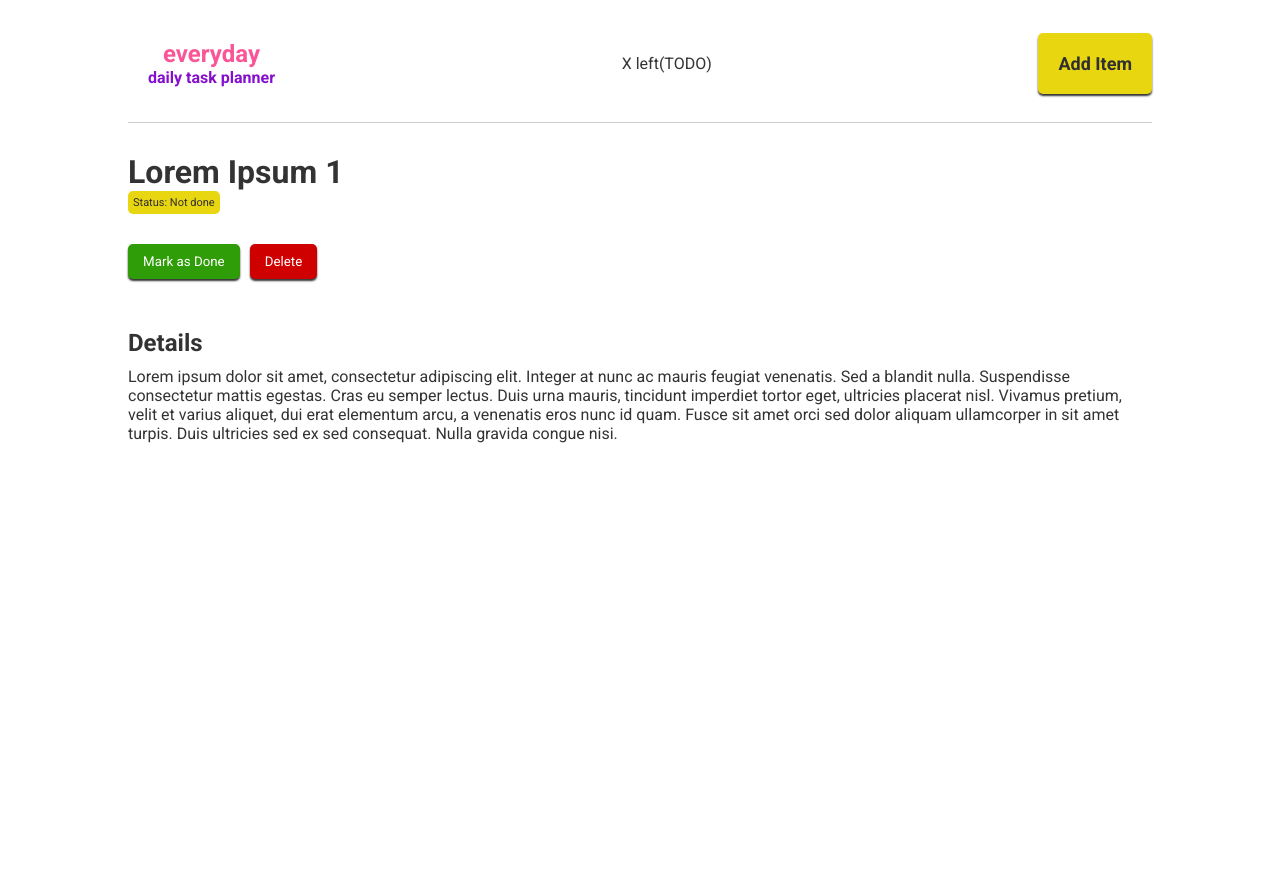
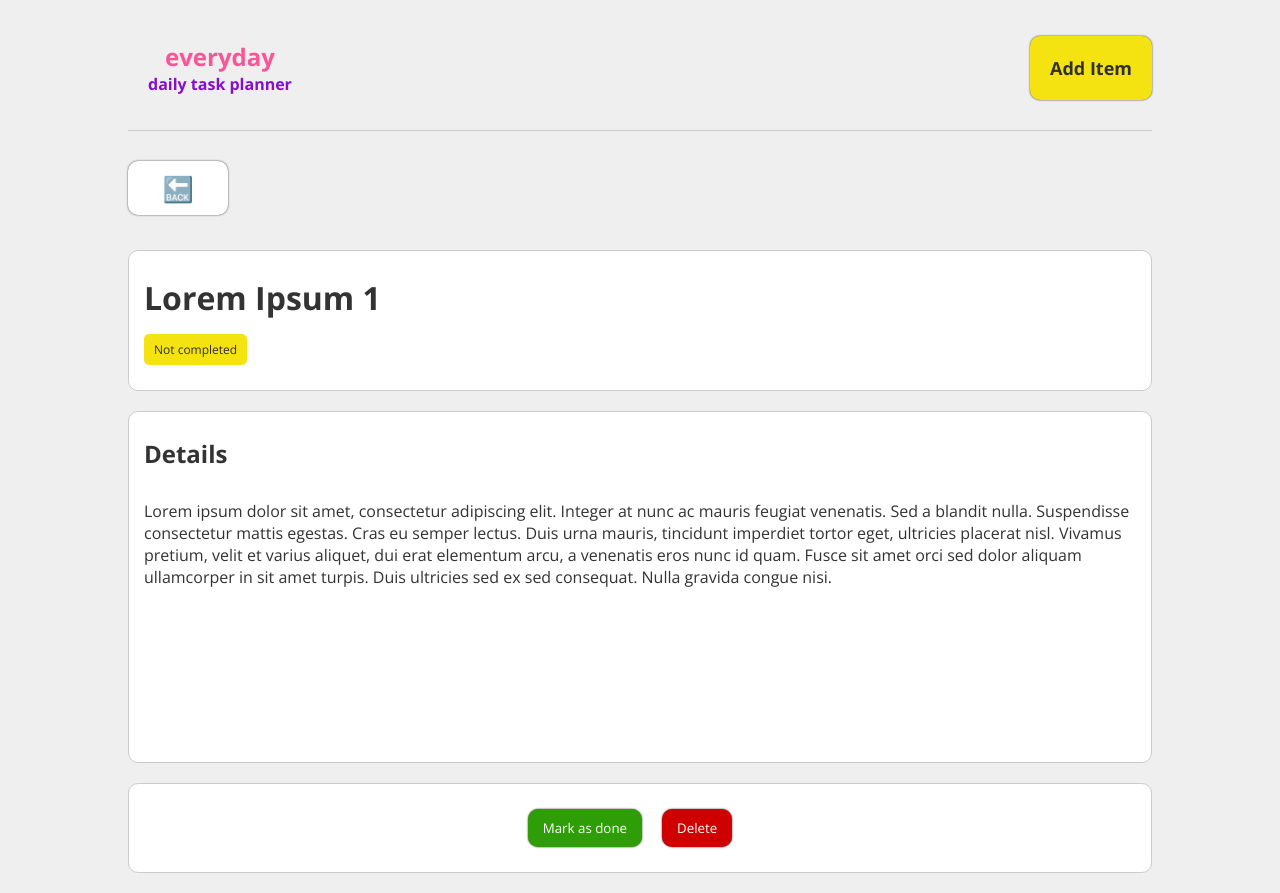
Before and after one commit to adithya-s-sekhar/everyday-todo, a React (Create React App) app: page /tasks/1 in a window 1280 px wide. Before the commit the page ends 800 px from the top, so only its background shows below. Built offline with nearby package versions, Linux system fonts and the light colour scheme; data requests are answered from the project's data file.

Commit message:
update ui

```diff
--- a/src/App.css
+++ b/src/App.css
@@ -1,16 +1,27 @@
-@import url('https://fonts.googleapis.com/css2?family=Roboto:wght@300;400;500;600;700&display=swap');
+@import url('https://fonts.googleapis.com/css2?family=Open Sans:wght@300;400;500;600;700&display=swap');
 
 *{
-  font-family: Roboto, sans-serif;
+  font-family: 'Open Sans', sans-serif;
   margin: 0;
 }
 
 body{
   color: #333;
+  background-color: #efefef;
 }
 
 a{
   text-decoration: none;
+}
+
+button,.add-button{
+  border: 0;
+  box-shadow: 0px 0px 2px 0px #333;
+  cursor: pointer;
+}
+
+button:active,.add-button:active{
+  box-shadow: 0px 0px 1px 0px #777;
 }
 
 .App{
@@ -31,7 +42,7 @@ a{
   font-weight: bold;
   font-size: 18px;
   text-decoration: none;
-  border-radius: 5px;
+  border-radius: 10px;
   text-align: center;
   display: inline-block;
   padding: 20px;
@@ -48,16 +59,12 @@ a{
 }
 
 .add-button,.task-input button{
-  background-color: #e8d610;
+  background-color: #f5e211;
   color: #303030;
-  border: 0;
-  box-shadow: 0px 2px 2px 0px #333;
 }
 
 .add-button:active,.task-input button:active{
   background-color: #f5e211;
-  box-shadow: 0px 1px 1px 0px #333;
-  transition: all 10ms ease;
 }
 
 .home{
@@ -69,6 +76,9 @@ a{
   display: flex;
   gap: 40px;
   flex-wrap: wrap;
+  min-width: 0;
+  overflow: hidden;
+  text-overflow: ellipsis;
 }
 
 .task-list a{
@@ -79,13 +89,14 @@ a{
   width: 400px;
   height: 300px;
   border: 1px solid #ccc;
-  border-radius: 5px;
+  border-radius: 10px;
   padding: 25px 15px;
   overflow: hidden;
   text-overflow: ellipsis;
+  background-color: #fff;
 }
 
-.task-item-status,.task-item h3,.task-item-details p{
+.task-item-status{
   margin-top: 10px;
 }
 
@@ -93,11 +104,14 @@ a{
   margin-top: 20px;
 }
 
-.status-text{
-  font-size: 11px;
-  display: inline-block;
-  padding: 5px 5px;
-  border-radius: 5px;
+.task-item-details h3{
+  margin-top: 25px;
+}
+
+.status-icon{
+  width: 30px;
+  height: 10px;
+  border-radius: 20px;
 }
 
 .st-done{
@@ -106,50 +120,12 @@ a{
 }
 
 .st-not-done{
-  background-color: #e8d610;
+  background-color: #f5e211;
   color: #303030;
 }
 
-.task-item h3{
-  margin-top: 10px;
-}
-
-.task-details{
-  margin-top: 30px;
-}
-
-.task-list-details{
-  margin-top: 10px;
-}
-
-.task-details-actions{
-  margin-top: 30px;
-}
-
-.task-details-details{
-  margin-top: 50px;
-}
-
-.task-buttons{
-  margin-top: 10px;
-}
-
-.task-details-details p{
-  margin-top: 10px;
-}
-
-.task-buttons button{
-  border: 0;
-  border-radius: 5px;
-  padding: 10px 15px;
-  margin-right: 10px;
-  cursor: pointer;
-  box-shadow: 0px 2px 2px 0px #333;
-}
-
-.task-buttons button:active{
-  box-shadow: 0px 1px 1px 0px #777;
-  transition: all 10ms ease;
+.task-item-details p{
+  margin-top: 15px;
 }
 
 .task-button-done{
@@ -162,7 +138,7 @@ a{
 }
 
 .task-button-not-done{
-  background-color: #e8d610;
+  background-color: #f5e211;
   color: #303030;
 }
 
@@ -193,14 +169,15 @@ a{
 
 .task-input{
   border: 1px solid #ccc;
-  border-radius: 5px;
+  border-radius: 10px;
   width: 500px;
   padding: 30px 40px;
+  background-color: #fff;
 }
 
 .task-input input, .task-input textarea{
   border: 1px solid #ccc;
-  border-radius: 5px;
+  border-radius: 10px;
   width: 100%;
   margin-top: 20px;
   font-size: 18px;
@@ -216,7 +193,63 @@ a{
   padding: 10px 15px;
   font-size: 18px;
   margin-top: 20px;
-  border-radius: 5px;
+  border-radius: 10px;
   font-weight: bold;
   cursor: pointer;
 }
+
+.back{
+  display: inline-block;
+  width: 100px;
+  font-size: 25px;
+  background-color: #fff;
+  border-radius: 10px;
+  cursor: pointer;
+  padding: 10px 5px;
+}
+
+.task-details{
+  display: flex;
+  flex-direction: column;
+  gap: 20px;
+  margin-top: 30px;
+}
+
+.task-details-header,.task-details-body,.task-buttons{
+  background-color: #fff;
+  padding: 25px 15px;
+  border-radius: 10px;
+  border: 1px solid #ccc;
+}
+
+.task-details-header {
+  margin-top: 15px;
+}
+
+.status-text{
+  margin-top: 15px;
+  font-size: 12px;
+  display: inline-block;
+  padding: 7px 10px;
+  border-radius: 5px;
+}
+
+.task-details-body{
+  min-height: 300px;
+}
+
+.task-details-body p{
+  margin-top: 30px;
+}
+
+.task-buttons{
+  text-align: center;
+}
+
+.task-buttons button{
+  display: inline-block;
+  padding: 10px 15px;
+  border: 0;
+  margin-right: 20px;
+  border-radius: 10px;
+}
--- a/src/Home.jsx
+++ b/src/Home.jsx
@@ -9,7 +9,7 @@ const Home = () => {
             <h1>Tasks</h1>
             { !dbLoaded && <div>Loading..</div> }
             { error && <div>Error: { error }</div> }
-            { tasks && <TaskList tasks = { tasks } /> }
+            { tasks && <TaskList tasks = { tasks }/> }
         </div>
     );
 }
--- a/src/Navbar.jsx
+++ b/src/Navbar.jsx
@@ -7,7 +7,6 @@ const Navbar = () => {
                 <div className = "logo-text">everyday</div>
                 <div className = "logo-caption">daily task planner</div>
             </Link>
-            <p style = { {display: "inline-block"} }>X left(TODO)</p>
             <Link to = "/add" className = "add-button">
                 Add Item
             </Link>
--- a/src/TaskDetails.jsx
+++ b/src/TaskDetails.jsx
@@ -41,33 +41,24 @@ const TaskDetails = () => {
     }
 
     return(
-        <div>
+        <div className="task-details">
+            <button className="back" onClick={() => navigate('/')}>&#128281;</button>
             { !dbLoaded && <div>Loading..</div> }
             { error && <div>Error: { error }</div> }
-            { task &&
-                <div className = "task-details">
-                    <div className = "task-details-title">
-                        <div className="task-details-title-text">
-                            <h1>{ task.title }</h1>
-                        </div>
-                        <div className="task-details-title-status">
-                            { !task.completed && <p className = "status-text st-not-done">Status: Not done</p> }
-                            { task.completed && <p className = "status-text st-done">Status: Done</p> }
-                        </div>
-                    </div>
-                    <div className = "task-details-actions">
-                        <div className = "task-buttons">
-                            { !task.completed && <button className = "task-button-done" onClick = { doneTask }>Mark as Done</button> }
-                            { task.completed && <button className = "task-button-not-done" onClick = { notDoneTask }>Mark as not done</button> }
+            { task && <div className="task-details-header">
+                    <h1>{task.title}</h1>
+                    {task.completed && <p className="status-text st-done">Completed</p>}
+                    {!task.completed && <p className="status-text st-not-done">Not completed</p>}
+            </div> }
+            { task && <div className="task-details-body">
+                    <h2>Details</h2>
+                    <p>{task.details}</p>
+            </div> }
+            { task && <div className = "task-buttons">
+                            { !task.completed && <button className = "task-button-done" onClick = { doneTask }>Mark as done</button> }
+                            { task.completed && <button className = "task-button-not-done" onClick = { notDoneTask }>Reset task</button> }
                             <button className = "task-button-delete" onClick = { deleteTask }>Delete</button>
-                        </div>
-                    </div>
-                    <div className="task-details-details">
-                        <h2>Details</h2>
-                        <p>{ task.details }</p>
-                    </div>
-                </div>
-            }
+            </div>}
         </div>
     );
 }
--- a/src/TaskItem.jsx
+++ b/src/TaskItem.jsx
@@ -12,8 +12,8 @@ const TaskItem = (props) => {
                                 <h2>{ task.title }</h2>
                             </div>
                             <div className = "task-item-status">
-                                { !task.completed && <p className = "status-text st-not-done">Status: Not done</p> }
-                                { task.completed && <p className = "status-text st-done">Status: Done</p> }
+                                { !task.completed && <div className="status-icon st-not-done"></div> }
+                                { task.completed && <div className="status-icon st-done"></div> }
                             </div>
                             <div className = "task-item-details">
                                 <h3>Details</h3>
--- a/src/TaskList.jsx
+++ b/src/TaskList.jsx
@@ -1,4 +1,3 @@
-import { Link } from "react-router-dom";
 import TaskItem from "./TaskItem";
 
 const TaskList = (props) => {
@@ -6,7 +5,7 @@ const TaskList = (props) => {
 
     return(
            <div className = "task-list">
-                <TaskItem tasks = { tasks } />
+                <TaskItem tasks = { tasks }/>
            </div>
     );
 }
```
